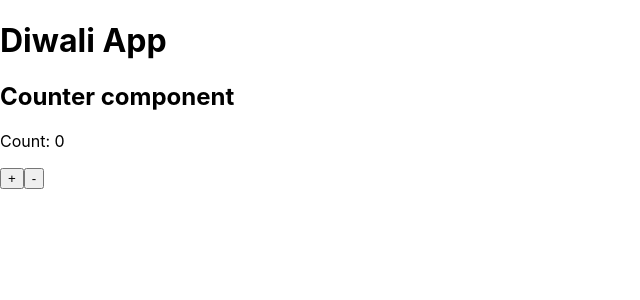
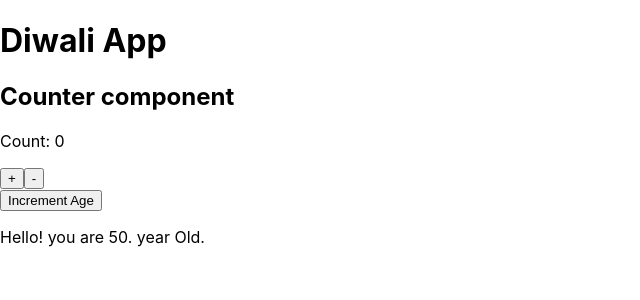
Before and after one commit to Nikunj-Java/MERN-FSD-notes, a React (Create React App) app in the folder 03 React/Session-41/diwalicontextapp/: page / in a window 1280 px wide. Shown: the top 300 px of the page, without its empty margins (0-640 px from the left). Built offline with nearby package versions, Linux system fonts and the light colour scheme.

Commit message:
UseReducerApp

```diff
--- a/03 React/Session-41/diwalicontextapp/src/App.js
+++ b/03 React/Session-41/diwalicontextapp/src/App.js
@@ -9,6 +9,7 @@ import { ThemeProvider } from './components/usecases3/ThemeContext';
 import { AuthProvide } from './components/usecase4/AuthContext';
 import UserInfo from './components/usecase4/Userinfo';
 import Counter from './components/reducercase1/Counter';
+import Agecounter from './components/reducercase2/Agecounter';
 
 function App() {
   return (
@@ -25,6 +26,7 @@ function App() {
      </ThemeProvider> */}
 
      <Counter/>
+     <Agecounter/>
 
     </div>
 
--- /dev/null
+++ b/03 React/Session-41/diwalicontextapp/src/components/reducercase2/Agecounter.js
@@ -0,0 +1,27 @@
+import { useReducer } from "react";
+
+function reducer(state,action){
+    if(action.type === 'incremented_age'){
+        return{
+            age: state.age + 1
+        };
+    }
+    throw Error ('Unknown Action.');
+}
+
+
+function Agecounter(){
+
+    const [state,dispatch]=useReducer(reducer, { age: 50 });
+
+    return (
+        <div>
+            <button onClick={()=>{dispatch({type:'incremented_age'})}}> Increment Age</button>
+
+            <p> Hello! you are {state.age}. year Old.</p>
+        </div>
+    )
+
+}
+
+export default Agecounter;
```
Also changed, not shown: 1 other file (tests, documents, lock files or other folders).
